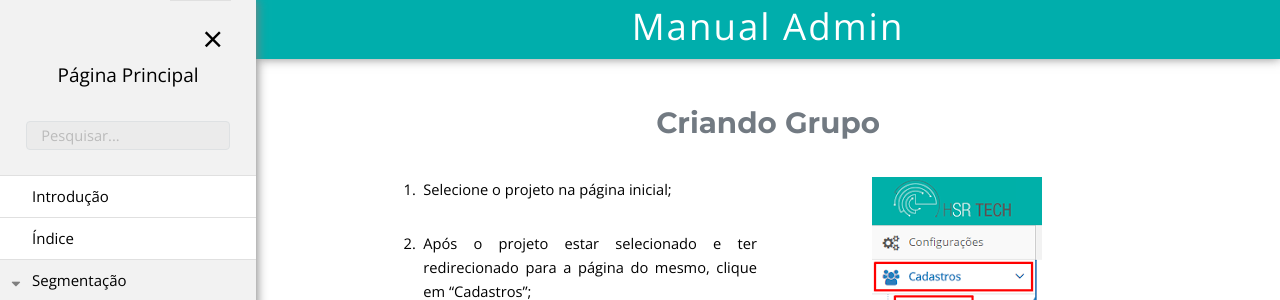
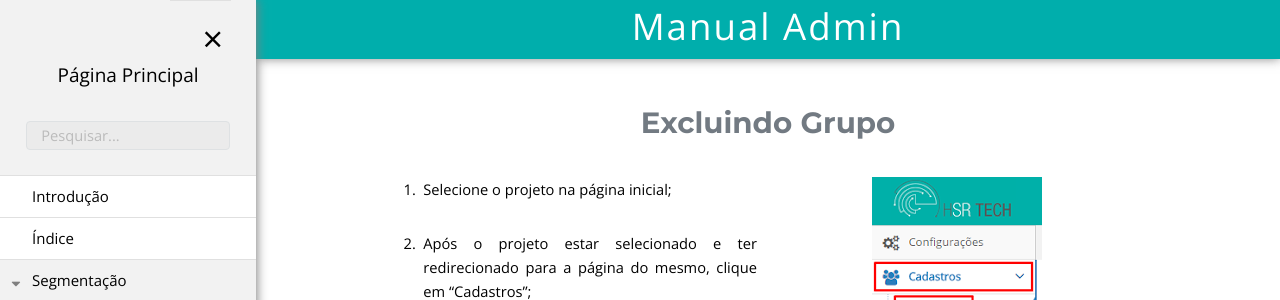
Before and after one commit to rogerio-figueiredo-hsr/hsrtechonline.github.io, a Jekyll site: the page built from _posts/2018-06-18-excluindo-grupo.md, in a window 1280 px wide. Shown: the top 300 px of the page. Built offline with Jekyll 4.4.1, drawn with Linux system fonts in a browser that asks for light colours.

Commit message:
Corrigindo título

```diff
--- a/_posts/2018-06-18-excluindo-grupo.md
+++ b/_posts/2018-06-18-excluindo-grupo.md
@@ -5,7 +5,7 @@ projeto: "fastQuestAdmin"
 permalink: /fastQuestAdmin/grupo/excluindo-grupo
 pasta: "Grupo"
 ---
-# Criando Grupo
+# Excluindo Grupo
 
 <div class="row" markdown="1">
 <div class="6u 12u$(small)" markdown="1">
```
